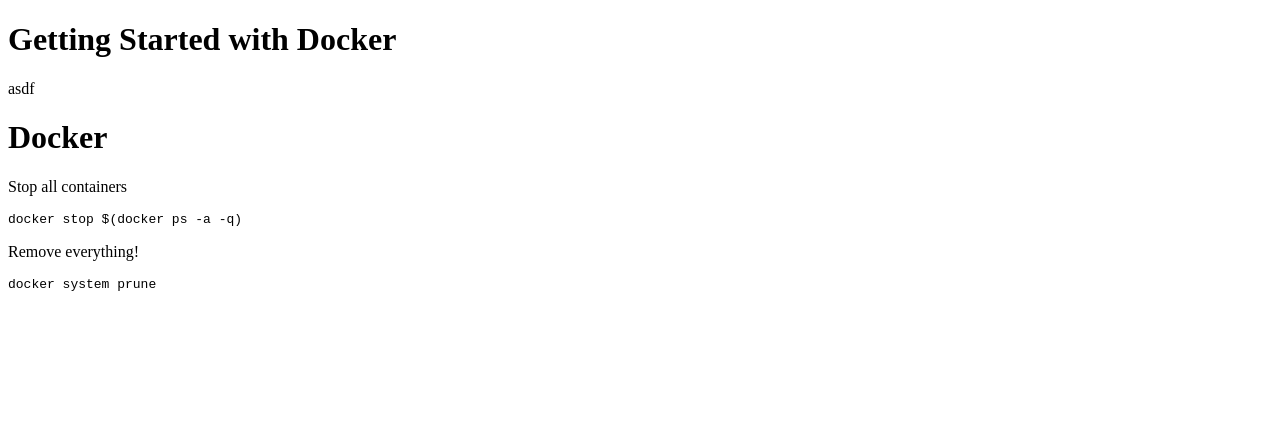
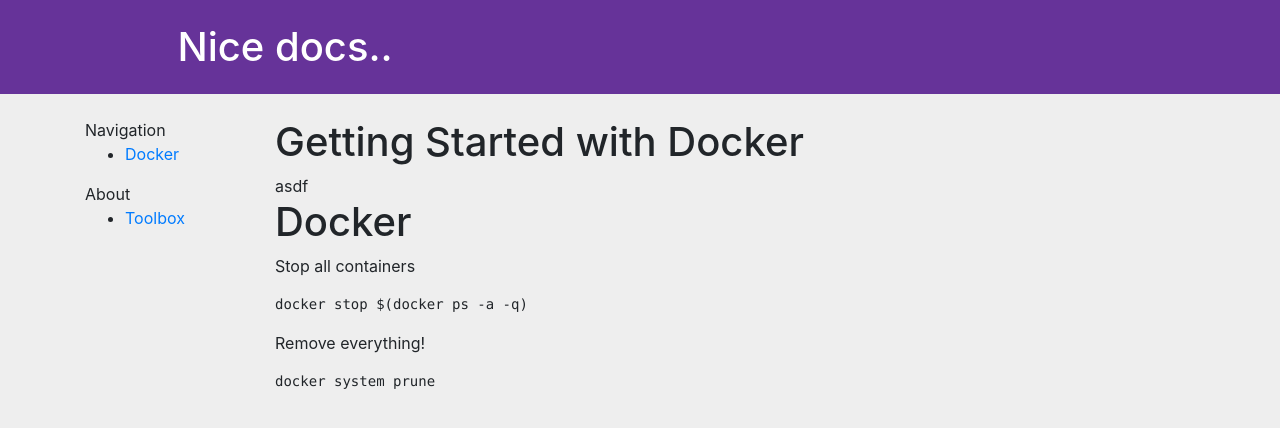
Before and after one commit to losolio/losolio.github.io, a Gatsby site: page /toolbox in a window 1280 px wide. Built offline with nearby package versions, Linux system fonts and the light colour scheme; Gatsby itself is replaced by a stand-in of ours; some packages are replaced by stand-ins of ours; code samples lack their colours.

Commit message:
Added bootstrap and react bootstrap

```diff
--- a/gatsby-config.js
+++ b/gatsby-config.js
@@ -20,6 +20,7 @@
         path: `${__dirname}/src/images`,
       },
     },
+    `gatsby-plugin-sass`,
     `gatsby-transformer-sharp`,
     `gatsby-plugin-sharp`,
     {
--- a/package.json
+++ b/package.json
@@ -11,6 +11,7 @@
     "gatsby-plugin-manifest": "^2.2.1",
     "gatsby-plugin-offline": "^2.2.1",
     "gatsby-plugin-react-helmet": "^3.1.0",
+    "gatsby-plugin-sass": "^2.1.0",
     "gatsby-plugin-sharp": "^2.2.3",
     "gatsby-remark-copy-linked-files": "^2.1.0",
     "gatsby-remark-images": "^3.1.3",
@@ -18,12 +19,14 @@
     "gatsby-source-filesystem": "^2.1.2",
     "gatsby-transformer-remark": "^2.6.1",
     "gatsby-transformer-sharp": "^2.2.1",
+    "node-sass": "^4.12.0",
     "prismjs": "^1.16.0",
     "prop-types": "^15.7.2",
     "react": "^16.8.6",
     "react-bootstrap": "^1.0.0-beta.9",
     "react-dom": "^16.8.6",
-    "react-helmet": "^5.2.1"
+    "react-helmet": "^5.2.1",
+    "react-scripts": "^3.0.1"
   },
   "devDependencies": {
     "prettier": "^1.18.2"
--- a/src/components/sidebar/index.js
+++ b/src/components/sidebar/index.js
@@ -10,7 +10,7 @@
     </ul>
     <header>About</header>
     <ul>
-      <li><Link to="/tools">Toolbox</Link></li>
+      <li><Link to="/toolbox">Toolbox</Link></li>
     </ul>
     </div>
 )
--- /dev/null
+++ b/src/styles/main.scss
@@ -0,0 +1,5 @@
+// Override default variables before the import
+$body-bg: #eee;
+
+// Import Bootstrap and its default variables
+@import '~bootstrap/scss/bootstrap.scss';
--- a/src/templates/docs-template.js
+++ b/src/templates/docs-template.js
@@ -1,5 +1,11 @@
 import React, { Component } from 'react';
 import Helmet from 'react-helmet';
+
+import Header from '../components/header';
+import Sidebar from '../components/sidebar/';
+import { Container, Row, Col } from "react-bootstrap";
+import "../styles/main.scss";
+
 
 class Template extends Component {
 
@@ -8,9 +14,20 @@
     const { markdownRemark: page } = data;
     return (
         <div className="page">
+          <Header siteTitle="Nice docs.." />
+          <Container>
+            <Row>
+            <Col md="2">
+              <Sidebar />
+            </Col>
+            <Col>
             <h1>{page.frontmatter.title}</h1>
             <span>asdf</span>
             <div dangerouslySetInnerHTML={{ __html: page.html }} />
+            </Col>
+            </Row>
+          </Container>
+
         </div>
     );
   }
```
Also changed, not shown: src/components/layout.js (+22 -21 lines), 1 other file.
